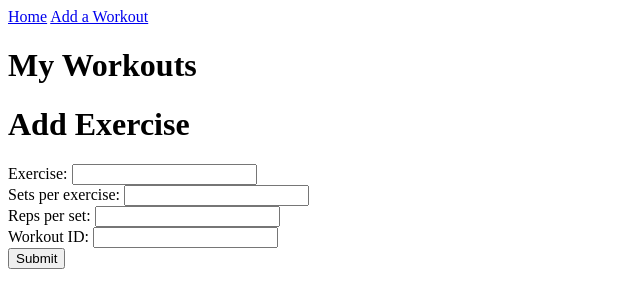
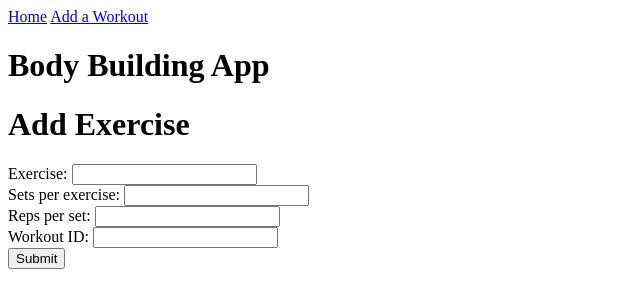
Before and after one commit to nasirshariff619/body_building_app, a Flask app: page /new_exercise/1 in a window 1280 px wide. Shown: the top 308 px of the page, without its empty margins (0-640 px from the left). Run offline with Flask 2, Linux system fonts and the light colour scheme; data that the repository does not hold is empty.

Commit message:
adding changes

```diff
--- a/application/templates/layout.html
+++ b/application/templates/layout.html
@@ -7,7 +7,7 @@
         <a href="{{ url_for('index') }}">Home</a>
         <a href="{{ url_for('new_workout') }}">Add a Workout</a>
     </navbar>
-    <h1>My Workouts</h1>
+    <h1>Body Building App</h1>
     {% block body %}
     {% endblock body %}
 </body>
```
